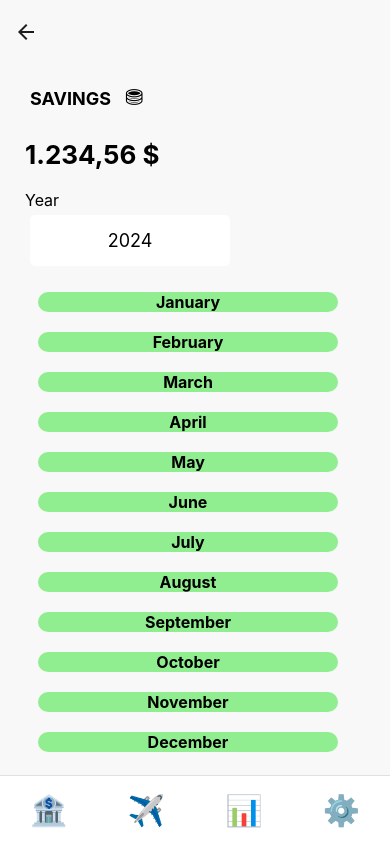
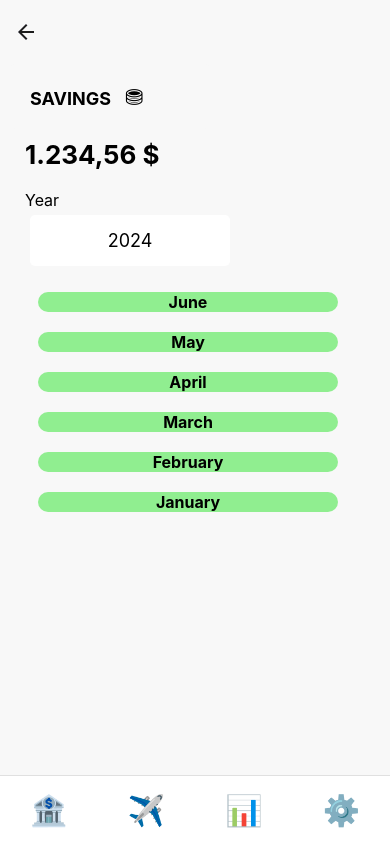
Before and after one commit to gpontas/velox, a React Native app: screen /Savings in a window 390 px wide. Built offline with nearby package versions, Linux system fonts and the light colour scheme.

Commit message:
June button working

```diff
--- a/screens/Savings.js
+++ b/screens/Savings.js
@@ -2,8 +2,7 @@ import {useState} from 'react';
 import { View, Text, StyleSheet, TouchableOpacity, StatusBar, Platform, ScrollView, Pressable, FlatList} from 'react-native';
 
 const months = [
-  'January', 'February', 'March', 'April', 'May', 'June',
-  'July', 'August', 'September', 'October', 'November', 'December'
+  'June', 'May', 'April', 'March', 'February', 'January'
 ];
 
 function Savings({ navigation }) {
@@ -54,18 +53,32 @@ function Savings({ navigation }) {
         </View>
       )}
 
-      <View style={styles.containerMonths}>
+    <View style={styles.containerMonths}>
       <FlatList
         data={months}
         keyExtractor={(item, index) => index.toString()}
         numColumns={1}  // Single column
         renderItem={({ item }) => (
-          <View style={styles.boxMonths}>
-            <Text style={styles.textMonths}>{item}</Text>
-          </View>
+          item === 'June' ? (
+            <TouchableOpacity
+              onPress={() => navigation.navigate('SavingsJune')}
+              style={styles.boxMonths}  // Apply the style to the TouchableOpacity
+            >
+              <Text style={styles.textMonths}>
+                June
+              </Text>
+            </TouchableOpacity>
+          ) : (
+            <View style={styles.boxMonths}>
+              <Text style={styles.textMonths}>
+                {item}
+              </Text>
+            </View>
+          )
         )}
       />
-      </View>
+    </View>
+
 
       <View style={styles.footer}>
         <TouchableOpacity>
```
